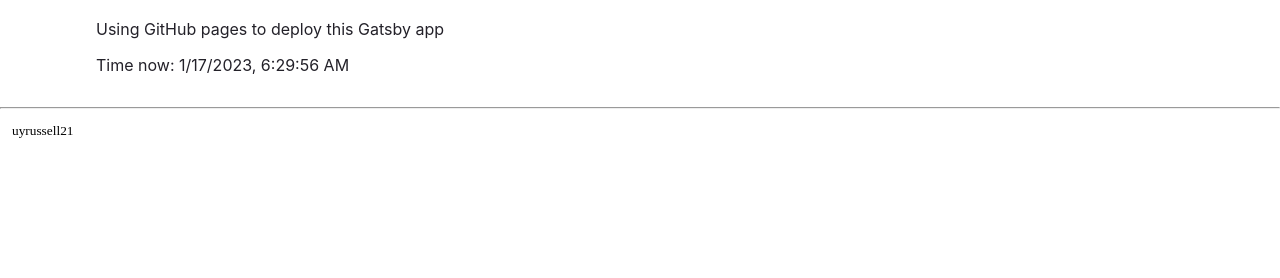
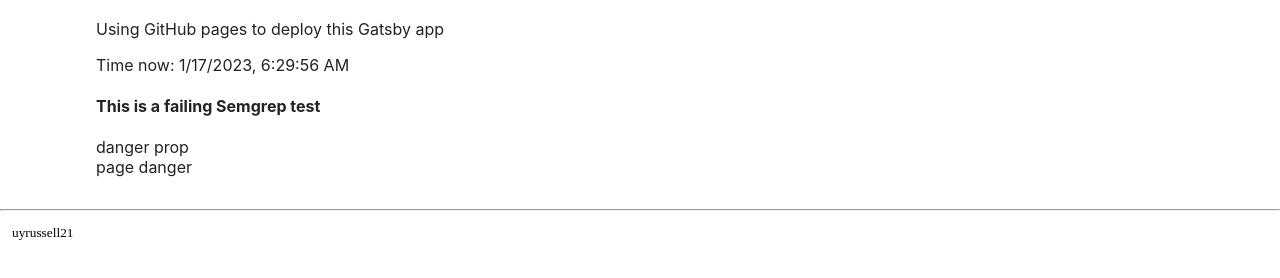
Before and after one commit to uyrussell21/github-ci-training, a Gatsby site: page /about in a window 1280 px wide. Shown: the part 162-440 px from the top of the page. Built offline with nearby package versions, Linux system fonts and the light colour scheme; Gatsby itself is replaced by a stand-in of ours.

Commit message:
add semgrep failure test

```diff
--- /dev/null
+++ b/src/components/Test/index.tsx
@@ -0,0 +1,21 @@
+import React from "react";
+const TestComp: React.FC<any> = ({ inner }) => {
+  return (
+    <div>
+      <h4>This is a failing Semgrep test</h4>
+      <div dangerouslySetInnerHTML={{ __html: inner }} />
+    </div>
+  );
+};
+
+function TestComponent2(foo) {
+  // ruleid:react-dangerouslysetinnerhtml
+  let params = {
+    smth: "test123",
+    dangerouslySetInnerHTML: { __html: foo },
+    a: b,
+  };
+  return React.createElement("div", params);
+}
+
+export default TestComp;
--- a/src/pages/about.tsx
+++ b/src/pages/about.tsx
@@ -1,3 +1,4 @@
+import TestComp from "@components/Test";
 import { PageProps } from "gatsby";
 import React, { useEffect, useState } from "react";
 
@@ -17,6 +18,9 @@
         <p>Using GitHub pages to deploy this Gatsby app</p>
         <div>Time now: {time}</div>
       </div>
+
+      <TestComp inner={"danger prop"} />
+      <div dangerouslySetInnerHTML={{ __html: "page danger" }} />
     </main>
   );
 };
```
